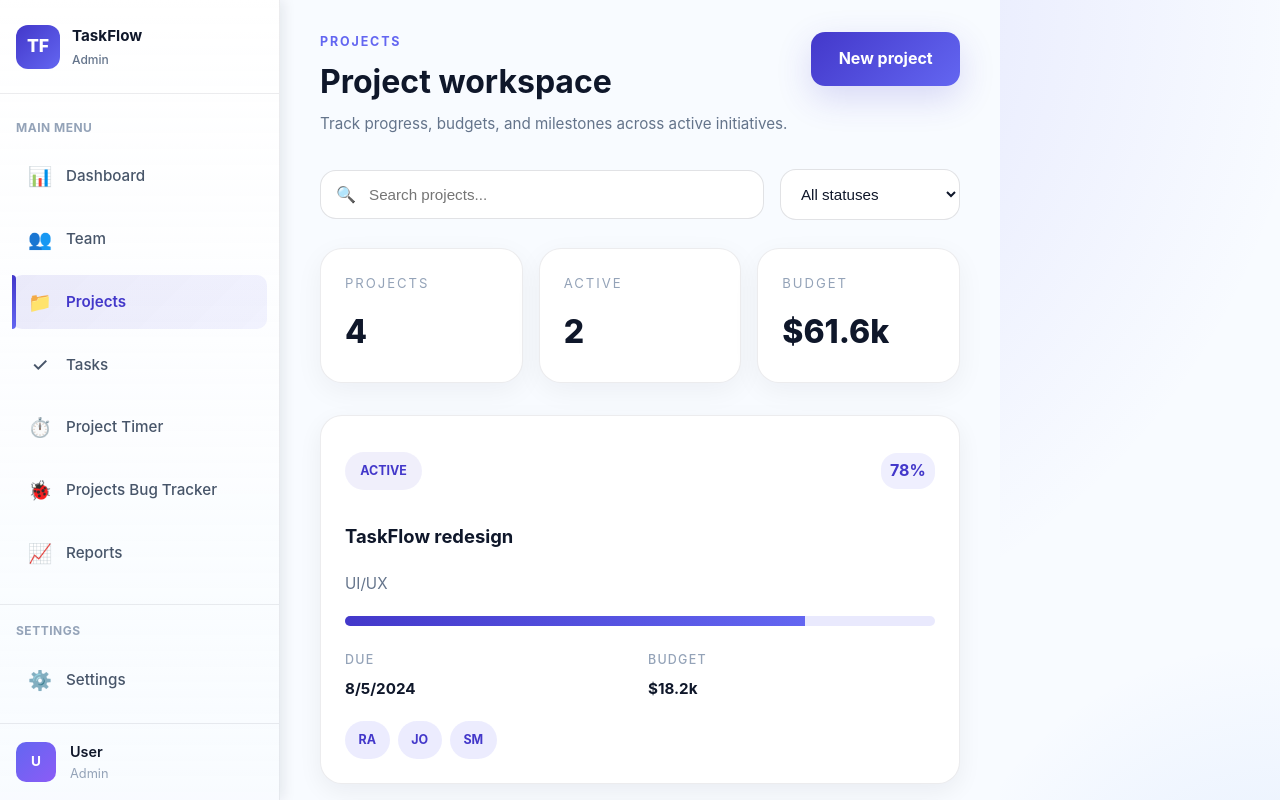
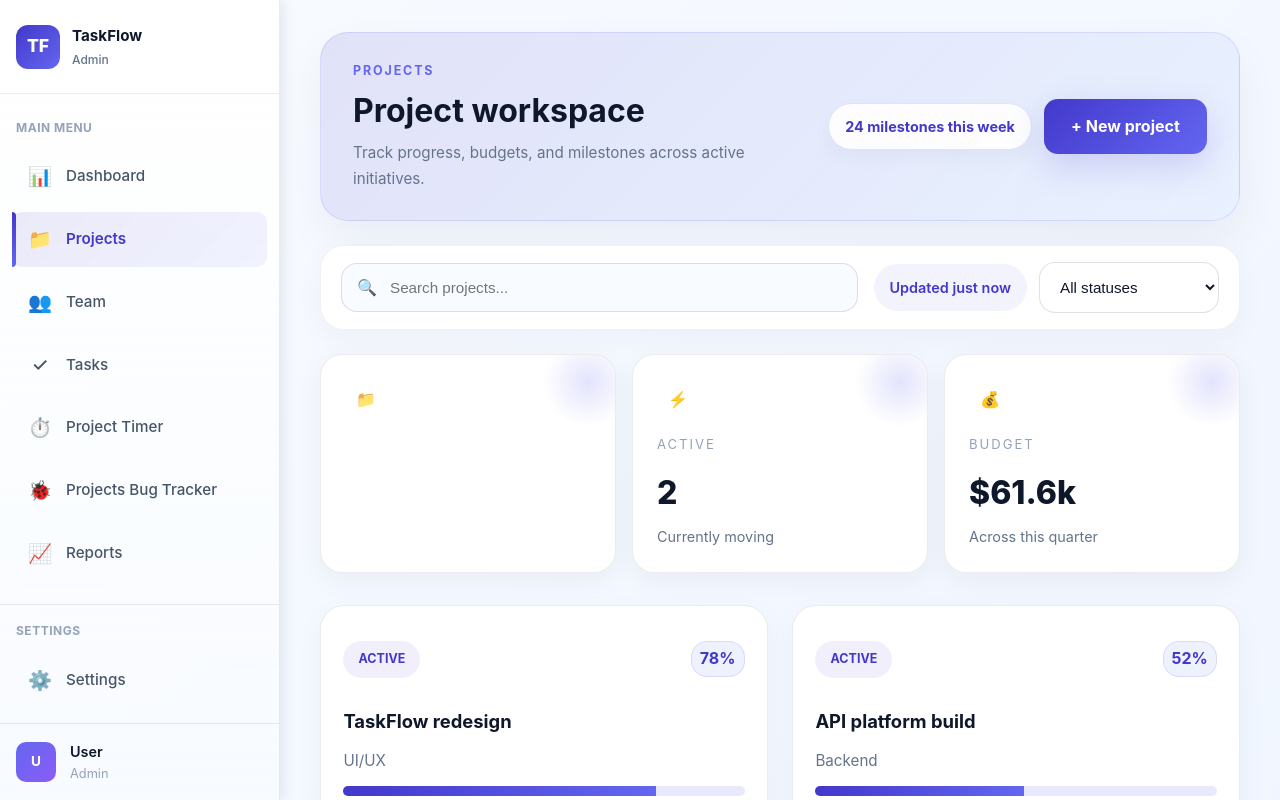
Before and after one commit to RanaGithub30/taskflow-realtime, a React (Vite) app in the folder frontend/: page /projects in a window 1280 px wide. Shown: the top 800 px of the page. Built offline with nearby package versions, Linux system fonts and the light colour scheme; no server answers.

Commit message:
Change Projects Section Design

```diff
--- a/frontend/src/components/Sidebar.jsx
+++ b/frontend/src/components/Sidebar.jsx
@@ -49,16 +49,16 @@
       href: '/dashboard'
     },
     {
+      id: 'projects',
+      label: 'Projects',
+      icon: '📁',
+      href: '/projects'
+    },
+    {
       id: 'team',
       label: 'Team',
       icon: '👥',
       href: '/team'
-    },
-    {
-      id: 'projects',
-      label: 'Projects',
-      icon: '📁',
-      href: '/projects'
     },
     {
       id: 'tasks',
--- a/frontend/src/views/Projects/Projects.css
+++ b/frontend/src/views/Projects/Projects.css
@@ -2,7 +2,7 @@
 .projects-layout {
   display: flex;
   min-height: 100vh;
-  background: #f8fbff;
+  background: linear-gradient(135deg, #f8fbff 0%, #eef4ff 100%);
 }
 
 .projects-main {
@@ -14,9 +14,36 @@
 .projects-header {
   display: flex;
   justify-content: space-between;
-  gap: 1.5rem;
-  align-items: flex-start;
-  margin-bottom: 2rem;
+  gap: 1.25rem;
+  align-items: center;
+  padding: 1.75rem 2rem;
+  margin-bottom: 1.5rem;
+  border-radius: 28px;
+  background: linear-gradient(135deg, rgba(67, 56, 202, 0.12), rgba(59, 130, 246, 0.05));
+  border: 1px solid rgba(99, 102, 241, 0.16);
+  box-shadow: 0 20px 45px rgba(15, 23, 42, 0.05);
+}
+
+.projects-header-copy {
+  flex: 1;
+}
+
+.projects-header-actions {
+  display: flex;
+  align-items: center;
+  gap: 0.75rem;
+  flex-wrap: wrap;
+}
+
+.header-pill {
+  padding: 0.7rem 1rem;
+  border-radius: 999px;
+  background: rgba(255, 255, 255, 0.9);
+  color: #4338ca;
+  font-weight: 700;
+  font-size: 0.9rem;
+  border: 1px solid rgba(67, 56, 202, 0.14);
+  box-shadow: 0 8px 20px rgba(15, 23, 42, 0.04);
 }
 
 .projects-eyebrow {
@@ -58,9 +85,14 @@
   color: white;
 }
 
+.button-primary:hover {
+  transform: translateY(-1px);
+  box-shadow: 0 12px 24px rgba(67, 56, 202, 0.2);
+}
+
 .button-secondary,
 .button-tertiary {
-  padding: 0.9rem 1.2rem;
+  padding: 0.8rem 1.1rem;
   border: 1px solid rgba(15, 23, 42, 0.12);
   background: white;
   color: #0f172a;
@@ -69,6 +101,7 @@
 .button-secondary:hover,
 .button-tertiary:hover {
   background: rgba(99, 102, 241, 0.08);
+  transform: translateY(-1px);
 }
 
 .projects-toolbar {
@@ -77,13 +110,18 @@
   gap: 1rem;
   align-items: center;
   flex-wrap: wrap;
-  margin-bottom: 1.75rem;
+  margin-bottom: 1.5rem;
+  padding: 1rem 1.25rem;
+  border-radius: 24px;
+  background: rgba(255, 255, 255, 0.95);
+  box-shadow: 0 10px 30px rgba(15, 23, 42, 0.04);
+  border: 1px solid rgba(15, 23, 42, 0.06);
 }
 
 .projects-search-wrapper {
   position: relative;
   flex: 1;
-  min-width: 240px;
+  min-width: 280px;
 }
 
 .projects-search {
@@ -91,7 +129,7 @@
   padding: 0.95rem 1rem 0.95rem 3rem;
   border-radius: 16px;
   border: 1px solid rgba(15, 23, 42, 0.12);
-  background: white;
+  background: #f8fbff;
   font-size: 0.95rem;
   color: #0f172a;
 }
@@ -99,7 +137,7 @@
 .projects-search:focus {
   outline: none;
   border-color: rgba(99, 102, 241, 0.45);
-  box-shadow: 0 8px 20px rgba(99, 102, 241, 0.1);
+  box-shadow: 0 0 0 4px rgba(99, 102, 241, 0.12);
 }
 
 .search-icon {
@@ -109,6 +147,22 @@
   transform: translateY(-50%);
   color: #94a3b8;
   font-size: 1rem;
+}
+
+.toolbar-actions {
+  display: flex;
+  align-items: center;
+  gap: 0.75rem;
+  flex-wrap: wrap;
+}
+
+.toolbar-chip {
+  padding: 0.75rem 1rem;
+  border-radius: 999px;
+  background: rgba(99, 102, 241, 0.08);
+  color: #4338ca;
+  font-weight: 600;
+  font-size: 0.9rem;
 }
 
 .projects-filter {
@@ -129,11 +183,46 @@
 }
 
 .summary-card {
+  position: relative;
+  overflow: hidden;
   background: white;
-  border-radius: 22px;
-  padding: 1.5rem;
-  box-shadow: 0 8px 28px rgba(15, 23, 42, 0.05);
+  border-radius: 24px;
+  padding: 1.4rem 1.5rem;
+  box-shadow: 0 12px 32px rgba(15, 23, 42, 0.05);
   border: 1px solid rgba(15, 23, 42, 0.08);
+}
+
+.summary-card::before {
+  content: '';
+  position: absolute;
+  top: -18px;
+  right: -18px;
+  width: 90px;
+  height: 90px;
+  border-radius: 50%;
+  background: radial-gradient(circle, rgba(99, 102, 241, 0.18), transparent 70%);
+}
+
+.summary-card--primary {
+  background: linear-gradient(135deg, #4338ca 0%, #6366f1 100%);
+  color: white;
+}
+
+.summary-card--primary .summary-title,
+.summary-card--primary .summary-value,
+.summary-card--primary .summary-caption {
+  color: white;
+}
+
+.summary-icon {
+  display: grid;
+  place-items: center;
+  width: 42px;
+  height: 42px;
+  border-radius: 14px;
+  background: rgba(255, 255, 255, 0.18);
+  margin-bottom: 0.8rem;
+  font-size: 1rem;
 }
 
 .summary-title {
@@ -145,10 +234,16 @@
 }
 
 .summary-value {
-  margin: 0.75rem 0 0;
+  margin: 0.6rem 0 0;
   font-size: 2rem;
   font-weight: 800;
   color: #0f172a;
+}
+
+.summary-caption {
+  margin: 0.4rem 0 0;
+  color: #64748b;
+  font-size: 0.9rem;
 }
 
 .projects-grid {
@@ -159,13 +254,19 @@
 
 .project-card {
   background: white;
-  border-radius: 22px;
-  padding: 1.5rem;
+  border-radius: 24px;
+  padding: 1.4rem;
   border: 1px solid rgba(15, 23, 42, 0.08);
-  box-shadow: 0 8px 24px rgba(15, 23, 42, 0.06);
+  box-shadow: 0 10px 30px rgba(15, 23, 42, 0.04);
   display: flex;
   flex-direction: column;
-  gap: 1.25rem;
+  gap: 1rem;
+  transition: transform 0.2s ease, box-shadow 0.2s ease;
+}
+
+.project-card:hover {
+  transform: translateY(-4px);
+  box-shadow: 0 16px 36px rgba(15, 23, 42, 0.1);
 }
 
 .project-card-top {
@@ -191,11 +292,18 @@
   min-width: 54px;
   height: 36px;
   border-radius: 16px;
-  background: rgba(99, 102, 241, 0.1);
+  background: #eef2ff;
+  border: 1px solid rgba(67, 56, 202, 0.12);
   display: grid;
   place-items: center;
   color: #4338ca;
   font-weight: 700;
+}
+
+.project-card-body {
+  display: flex;
+  flex-direction: column;
+  gap: 0.8rem;
 }
 
 .project-name {
@@ -244,6 +352,10 @@
   font-weight: 700;
 }
 
+.project-card-footer {
+  margin-top: auto;
+}
+
 .project-members {
   display: flex;
   flex-wrap: wrap;
@@ -262,7 +374,7 @@
 .empty-message {
   grid-column: 1 / -1;
   background: white;
-  border-radius: 20px;
+  border-radius: 24px;
   padding: 2rem;
   text-align: center;
   color: #94a3b8;
--- a/frontend/src/views/Projects/Projects.jsx
+++ b/frontend/src/views/Projects/Projects.jsx
@@ -61,12 +61,17 @@
 
       <main className="projects-main">
         <header className="projects-header">
-          <div>
+          <div className="projects-header-copy">
             <p className="projects-eyebrow">Projects</p>
             <h1>Project workspace</h1>
-            <p className="projects-description">Track progress, budgets, and milestones across active initiatives.</p>
+            <p className="projects-description">
+              Track progress, budgets, and milestones across active initiatives.
+            </p>
           </div>
-          <button className="button-primary">New project</button>
+          <div className="projects-header-actions">
+            <div className="header-pill">24 milestones this week</div>
+            <button className="button-primary">+ New project</button>
+          </div>
         </header>
 
         <section className="projects-toolbar">
@@ -81,6 +86,8 @@
             <span className="search-icon">🔍</span>
           </div>
 
+          <div className="toolbar-actions">
+            <div className="toolbar-chip">Updated just now</div>
             <select
               className="projects-filter"
               value={statusFilter}
@@ -91,20 +98,27 @@
               <option value="Planning">Planning</option>
               <option value="Review">Review</option>
             </select>
+          </div>
         </section>
 
         <section className="projects-summary">
-          <div className="summary-card">
+          <div className="summary-card summary-card--primary">
+            <span className="summary-icon">📁</span>
             <p className="summary-title">Projects</p>
             <p className="summary-value">{projects.length}</p>
+            <p className="summary-caption">Active portfolio</p>
           </div>
           <div className="summary-card">
+            <span className="summary-icon">⚡</span>
             <p className="summary-title">Active</p>
             <p className="summary-value">{projects.filter((p) => p.status === 'Active').length}</p>
+            <p className="summary-caption">Currently moving</p>
           </div>
           <div className="summary-card">
+            <span className="summary-icon">💰</span>
             <p className="summary-title">Budget</p>
             <p className="summary-value">$61.6k</p>
+            <p className="summary-caption">Across this quarter</p>
           </div>
         </section>
 
@@ -119,6 +133,8 @@
                   <span>{project.progress}%</span>
                 </div>
               </div>
+
+              <div className="project-card-body">
                 <h2 className="project-name">{project.name}</h2>
                 <p className="project-team">{project.team}</p>
                 <div className="project-progress-bar">
@@ -139,6 +155,11 @@
                     <span key={member} className="member-pill">{member}</span>
                   ))}
                 </div>
+              </div>
+
+              <div className="project-card-footer">
+                <button className="button-tertiary">View details</button>
+              </div>
             </article>
           ))}
           {filteredProjects.length === 0 && (
```
Lines whose indentation alone changed are shown as unchanged.
